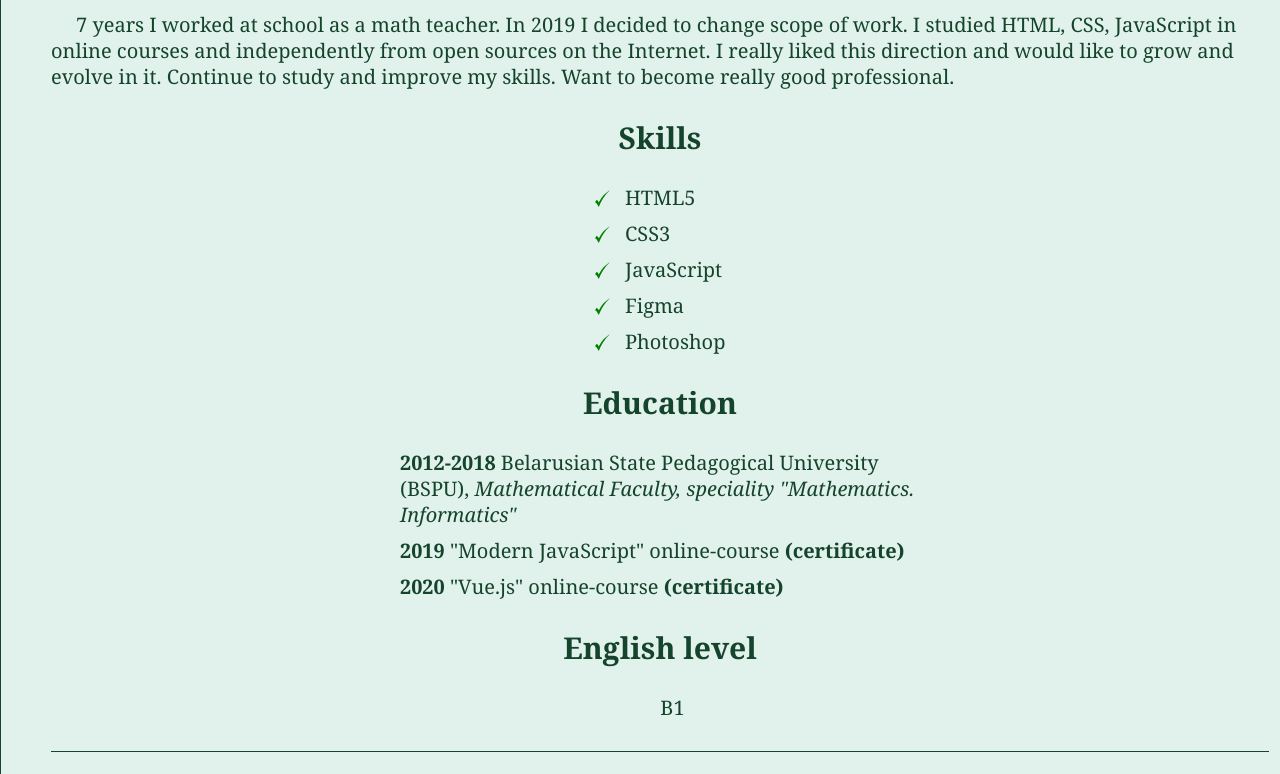
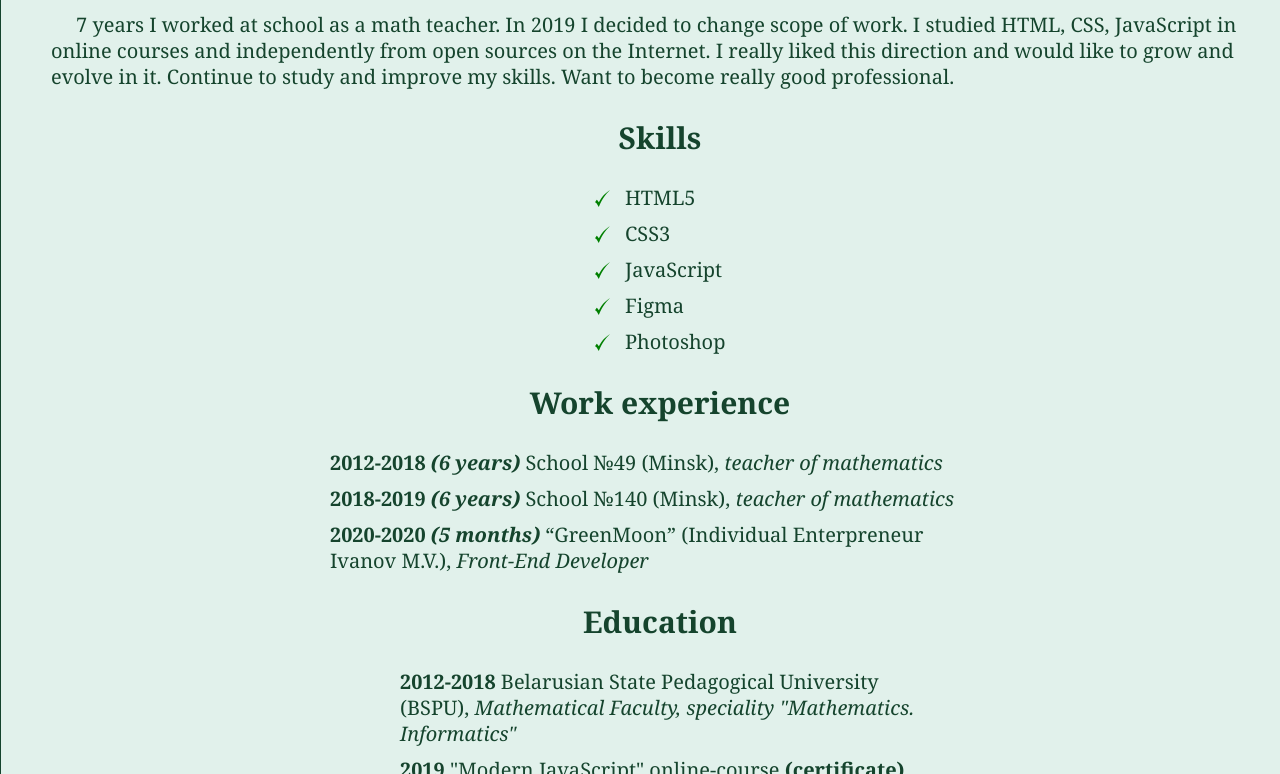
Before and after one commit to Mirum-cor/rsschool-cv, a plain HTML site: page index.html in a window 1280 px wide. Shown: the part 790-1564 px from the top of the page. Drawn offline with Linux system fonts and the light colour scheme.

Commit message:
feat: add work experience section

```diff
--- a/index.html
+++ b/index.html
@@ -32,20 +32,34 @@
         <ul>
           <li><a href="tel:+375298510069">+375 (29) 851-00-69</a></li>
           <li class="messengers">
-            <a href="viber://chat?number=%2b375298510069"><img src="img//viber.svg" alt="Viber" /></a>
-            <a href="whatsapp://send?phone=+375298510069"><img src="img/whatsapp.svg" alt="Whatsapp" /></a>
-            <a href="tg://resolve?domain=NatalliaLoban"><img src="img/telegram.svg" alt="Telegram" /></a>
+            <a href="viber://chat?number=%2b375298510069"
+              ><img src="img//viber.svg" alt="Viber"
+            /></a>
+            <a href="whatsapp://send?phone=+375298510069"
+              ><img src="img/whatsapp.svg" alt="Whatsapp"
+            /></a>
+            <a href="tg://resolve?domain=NatalliaLoban"
+              ><img src="img/telegram.svg" alt="Telegram"
+            /></a>
           </li>
-          <li><a href="mailto:natallia-loban@mail.ru">natallia-loban@mail.ru</a></li>
+          <li>
+            <a href="mailto:natallia-loban@mail.ru">natallia-loban@mail.ru</a>
+          </li>
         </ul>
       </section>
       <section id="about-me">
         <h2>About me</h2>
         <p>
-          I’m responsible, hardworking, conscientious, purposeful, tactful, have willingness to learn something new and improve myself.
+          I’m responsible, hardworking, conscientious, purposeful, tactful, have
+          willingness to learn something new and improve myself.
         </p>
         <p>
-          7 years I worked at school as a math teacher. In 2019 I decided to change scope of work. I studied HTML, CSS, JavaScript in online courses and independently from open sources on the Internet. I really liked this direction and would like to grow and evolve in it. Continue to study and improve my skills. Want to become really good professional.
+          7 years I worked at school as a math teacher. In 2019 I decided to
+          change scope of work. I studied HTML, CSS, JavaScript in online
+          courses and independently from open sources on the Internet. I really
+          liked this direction and would like to grow and evolve in it. Continue
+          to study and improve my skills. Want to become really good
+          professional.
         </p>
       </section>
       <section id="skills">
@@ -58,12 +72,57 @@
           <li>Photoshop</li>
         </ul>
       </section>
+      <section id="work-experience">
+        <h2>Work experience</h2>
+        <ul>
+          <li>
+            <span class="years">2012-2018</span>
+            <span class="working-for">(6 years)</span>
+            School №49 (Minsk),
+            <span class="position">teacher of mathematics</span>
+          </li>
+          <li>
+            <span class="years">2018-2019</span>
+            <span class="working-for">(6 years)</span>
+            School №140 (Minsk),
+            <span class="position">teacher of mathematics</span>
+          </li>
+          <li>
+            <span class="years">2020-2020</span>
+            <span class="working-for">(5 months)</span>
+            “GreenMoon” (Individual Enterpreneur Ivanov M.V.),
+            <span class="position">Front-End Developer</span>
+          </li>
+        </ul>
+      </section>
       <section id="education">
         <h2>Education</h2>
         <ul>
-          <li><span class="years">2012-2018</span> Belarusian State Pedagogical University (BSPU), <span class="position">Mathematical Faculty, speciality "Mathematics. Informatics"</span></li>
-          <li><span class="years">2019</span> "Modern JavaScript" online-course <a href="https://www.udemy.com/certificate/UC-TNARAF79/" target="_blank">(certificate)</a></li>
-          <li><span class="years">2020</span> "Vue.js" online-course <a href="https://www.udemy.com/certificate/UC-X8N9MGG5/" target="_blank">(certificate)</a></li>
+          <li>
+            <span class="years">2012-2018</span> Belarusian State Pedagogical
+            University (BSPU),
+            <span class="position">
+              Mathematical Faculty, speciality "Mathematics. Informatics"
+            </span>
+          </li>
+          <li>
+            <span class="years">2019</span> "Modern JavaScript" online-course
+            <a
+              href="https://www.udemy.com/certificate/UC-TNARAF79/"
+              target="_blank"
+            >
+              (certificate)
+            </a>
+          </li>
+          <li>
+            <span class="years">2020</span> "Vue.js" online-course
+            <a
+              href="https://www.udemy.com/certificate/UC-X8N9MGG5/"
+              target="_blank"
+            >
+              (certificate)
+            </a>
+          </li>
         </ul>
       </section>
       <section id="english-level">
--- a/styles.css
+++ b/styles.css
@@ -111,10 +111,23 @@ p {
   background-size: 15px;
 }
 
+#work-experience ul {
+  margin: 0 auto;
+  width: 660px;
+}
 
+#work-experience ul li,
+#education ul li {
+  margin-bottom: 10px;
+}
 
 .years {
   font-weight: 700;
+}
+
+.working-for {
+  font-weight: 700;
+  font-style: italic;
 }
 
 .position {
@@ -124,10 +137,6 @@ p {
 #education ul {
   margin: 0 auto;
   width: 520px;
-}
-
-#education ul li {
-  margin-bottom: 10px;
 }
 
 #education a {
```
